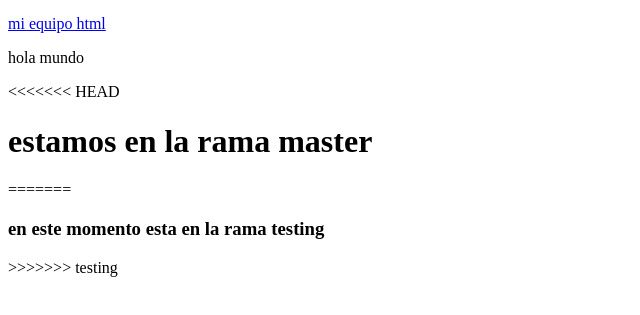
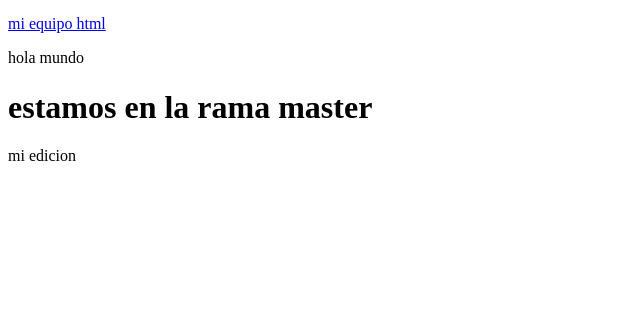
Before and after one commit to guenos1992/git-desde-cero, a plain HTML site: page index.html in a window 1280 px wide. Shown: the part 223-538 px from the top of the page, without its empty margins (0-640 px from the left). Drawn offline with Linux system fonts and the light colour scheme.

```diff
--- a/index.html
+++ b/index.html
@@ -16,11 +16,11 @@
     <a href="page/equipo.html">mi equipo html</a>
     <p>hola mundo</p>
     <div>
-<<<<<<< HEAD
+
         <h1>estamos en la rama master</h1>
-=======
-        <h3> en este momento esta en la rama testing </h3>
->>>>>>> testing
+        <span> mi edicion</span>
+
+
     </div>
 
 </body>
```
Also changed, not shown: 1 other file.
